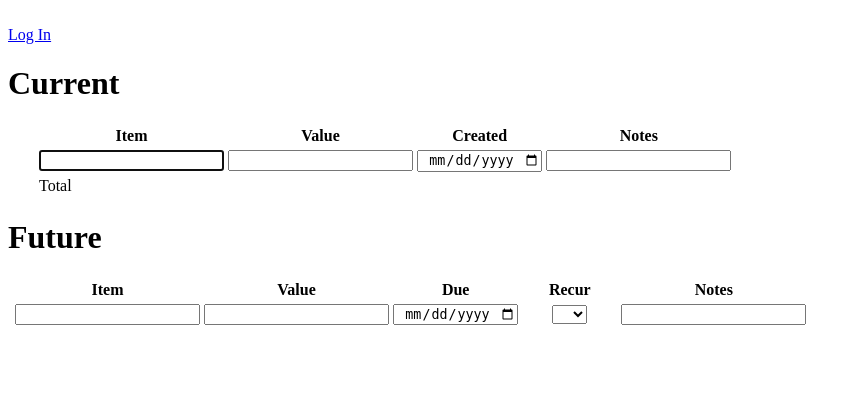
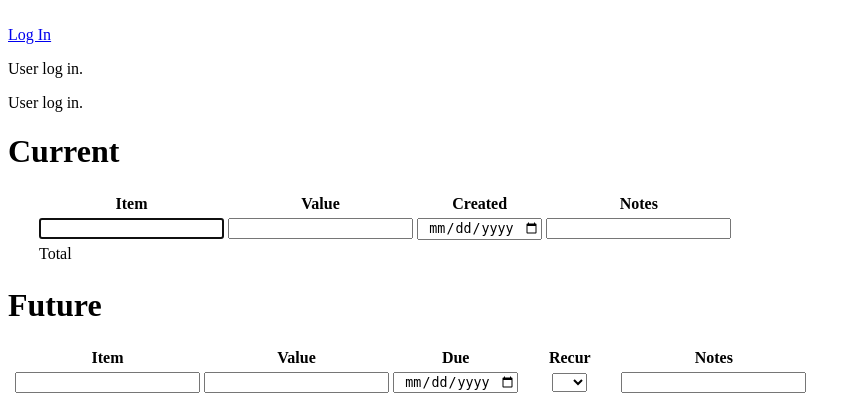
Before and after one commit to spurll/expense, a Flask app: template expense/templates/main.html in a window 1280 px wide. Shown: the top 420 px of the page, without its empty margins (0-861 px from the left). Run offline with Flask 2, Linux system fonts and the light colour scheme; the template is opened without the code that fills it: values that come from a table or form of the project are taken from there, others are empty; parts of the project's set-up code (start-up, migrations or seed data) failed here and were passed over.

Commit message:
Improve behaviour when refresh occurs and user has been logged out in another tab

```diff
--- a/expense/templates/history.html
+++ b/expense/templates/history.html
@@ -117,8 +117,7 @@
     function loadHistory() {
         $.getJSON("{{ url_for('load_table') }}", {table: 'history', page: window.page}, function(result) {
             if (result.errors && result.errors.length) {
-                result.errors.forEach(e => errorMessage(e));
-                // result.errors.forEach(e => errorMessage(e, () => location.reload()));
+                result.errors.forEach(e => errorMessage(e, () => result.reload ? location.reload() : null));
             }
 
             // Remove existing content.
--- a/expense/templates/main.html
+++ b/expense/templates/main.html
@@ -268,8 +268,7 @@
     function loadCurrent() {
         $.getJSON("{{ url_for('load_table') }}", {table: 'current'}, function(result) {
             if (result.errors && result.errors.length) {
-                result.errors.forEach(e => errorMessage(e));
-                // result.errors.forEach(e => errorMessage(e, () => location.reload()));
+                result.errors.forEach(e => errorMessage(e, () => result.reload ? location.reload() : null));
             }
 
             // Remove existing content.
@@ -343,8 +342,7 @@
     function loadFuture() {
         $.getJSON("{{ url_for('load_table') }}", {table: 'future'}, function(result) {
             if (result.errors && result.errors.length) {
-                result.errors.forEach(e => errorMessage(e));
-                // result.errors.forEach(e => errorMessage(e, () => location.reload()));
+                result.errors.forEach(e => errorMessage(e, () => result.reload ? location.reload() : null));
             }
 
             // Remove existing content.
--- a/expense/views.py
+++ b/expense/views.py
@@ -95,7 +95,7 @@ def load_table():
     Return all current expenses.
     """
     if current_user is None or not current_user.is_authenticated:
-        return jsonify(data={}, errors=['User must be logged in.'])
+        return jsonify(data={}, errors=['User log in.'], reload=True)
 
     data = {}
     fn = None
@@ -127,7 +127,7 @@ def total():
     Return the total value (in local currency) of all current expenses.
     """
     if current_user is None or not current_user.is_authenticated:
-        return jsonify(data={}, errors=['User must be logged in.'])
+        return jsonify(data={}, errors=['User log in.'], reload=True)
 
     data = None
 
@@ -145,7 +145,7 @@ def add_expense():
     Adds or edits an expense.
     """
     if current_user is None or not current_user.is_authenticated:
-        return jsonify(data={}, errors=['User must be logged in.'])
+        return jsonify(data={}, errors=['User log in.'], reload=True)
 
     fn = None
 
@@ -180,7 +180,7 @@ def settle():
     Move an expense from Current to History.
     """
     if current_user is None or not current_user.is_authenticated:
-        return jsonify(data={}, errors=['User must be logged in.'])
+        return jsonify(data={}, errors=['User log in.'], reload=True)
 
     try:
         print(f'Settling current expense: {request.form.get("id")}')
@@ -197,7 +197,7 @@ def advance():
     Move an expense from Future to Current.
     """
     if current_user is None or not current_user.is_authenticated:
-        return jsonify(data={}, errors=['User must be logged in.'])
+        return jsonify(data={}, errors=['User log in.'], reload=True)
 
     try:
         print(f'Advancing future expense: {request.form.get("id")}')
@@ -214,7 +214,7 @@ def send_back():
     Move an expense from History back to Current.
     """
     if current_user is None or not current_user.is_authenticated:
-        return jsonify(data={}, errors=['User must be logged in.'])
+        return jsonify(data={}, errors=['User log in.'], reload=True)
 
     try:
         print(f'Sending expense back to current: {request.form}')
@@ -231,7 +231,7 @@ def delete():
     Delete an expense.
     """
     if current_user is None or not current_user.is_authenticated:
-        return jsonify(data={}, error=['User must be logged in.'])
+        return jsonify(data={}, errors=['User log in.'], reload=True)
 
     table = request.form.get('table', None)
 
```
